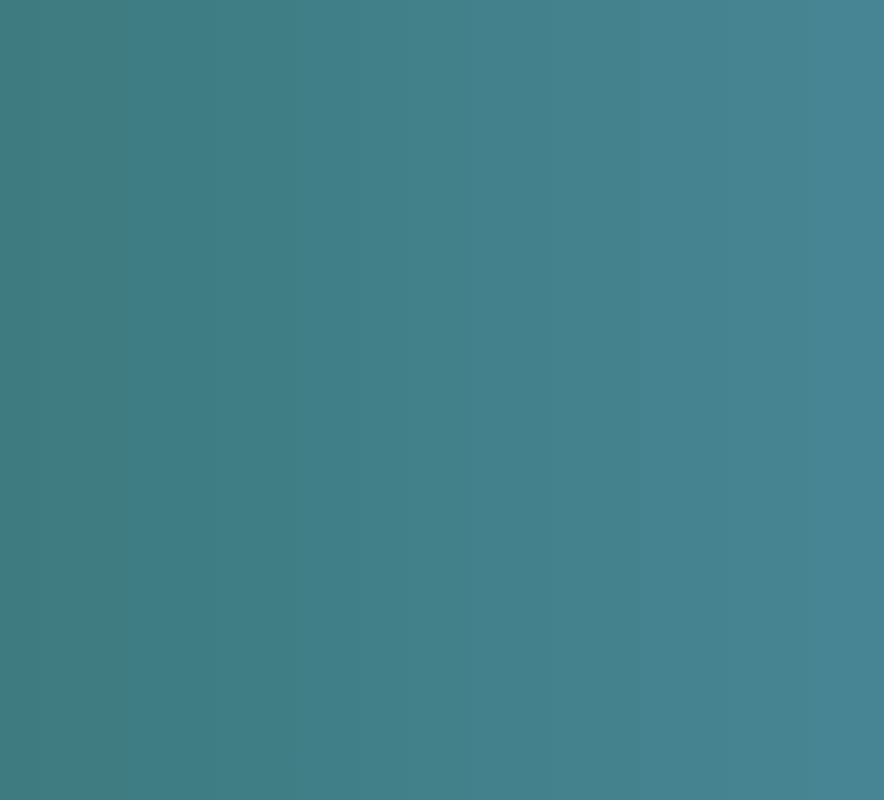
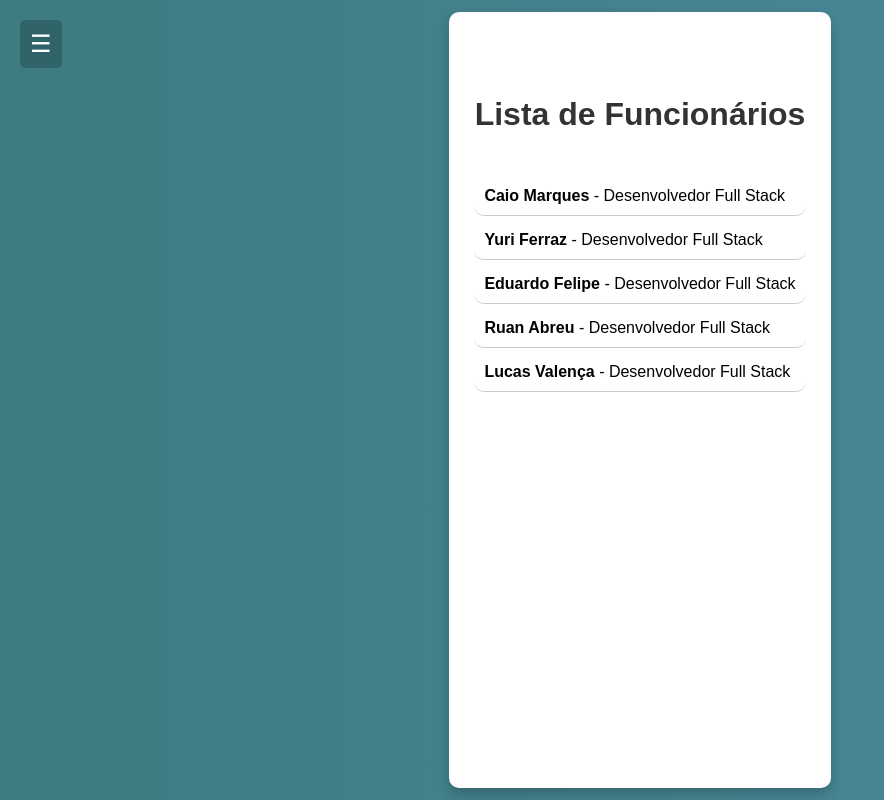
Before and after one commit to EuCaio/emi-grupo, a React (Create React App) app: page /employees in a window 1280 px wide. Before the commit this address had no page. Shown: the whole page, without its empty margins (0-884 px from the left). Built offline with nearby package versions, Linux system fonts and the light colour scheme.

Commit message:
funcionarios

```diff
--- a/src/App.css
+++ b/src/App.css
@@ -78,6 +78,7 @@ form .options label {
 form .options input {
   margin-right: 5px;
   width: 20px;
+  cursor: pointer;
 }
 
 form a {
--- a/src/App.js
+++ b/src/App.js
@@ -4,12 +4,12 @@ import './App.css';
 import Cad from './cad';
 import Dashboard from './Dashboard';
 import Geasy from './Geasy';
+import Employees from "./Employees";
 
 function Login() {
   const navigate = useNavigate();
   const [email, setEmail] = useState('');
   const [password, setPassword] = useState('');
-
 
   const handleLogin = (e) => {
     e.preventDefault();
@@ -50,7 +50,6 @@ function Login() {
             onClick={() => navigate('/cadastro')}
           >
             Registrar-se
-
           </button>
           <div className="options">
             <label>
@@ -72,6 +71,7 @@ function App() {
         <Route path="/login" element={<Login />} />
         <Route path="/cadastro" element={<Cad />} />
         <Route path="/dashboard" element={<Dashboard />} />
+        <Route path="/employees" element={<Employees />} />
       </Routes>
     </Router>
   );
--- /dev/null
+++ b/src/Calendar.css
@@ -0,0 +1,31 @@
+.calendar-container {
+    display: flex;
+    flex-direction: column;
+    align-items: center;
+    justify-content: center;
+    height: 97%;
+    background-color: white;
+    padding: 20px;
+    border-radius: 10px ;
+    box-shadow: 0px 6px 12px rgba(0, 0, 0, 0.2);
+  }
+
+  .calendar-title {
+    font-size: 24px;
+    color: #333;
+    margin-bottom: 20px;
+  }
+
+  .emi-title {
+    font-size: 24px;
+    color: #333;
+    margin-bottom: 2px;
+  }
+
+  .calendar-frame {
+    width: 90%;
+    max-width: 1000px;
+    box-shadow: 0 4px 8px rgba(0, 0, 0, 0.1);
+    border-radius: 10px;
+    overflow: hidden;
+  }
--- /dev/null
+++ b/src/Calendar.js
@@ -0,0 +1,23 @@
+import React from "react";
+import "./Calendar.css"; // Arquivo de estilização
+
+
+function Calendar() {
+  return (
+    <div className="calendar-container">
+      <h1 className="emi-title">Aproveite o E.M.I</h1>
+      <h1 className="calendar-title">Calendário</h1>
+      <div className="calendar-frame">
+        <iframe
+          src="https://calendar.google.com/calendar/embed?src=pt-br.brazilian%23holiday%40group.v.calendar.google.com"
+          style={{ border: 0, width: "400px", height: "400px" }}
+          frameBorder="0"
+          scrolling="no"
+          title="Calendário do Google"
+        ></iframe>
+      </div>
+    </div>
+  );
+}
+
+export default Calendar;
--- a/src/Dashboard.css
+++ b/src/Dashboard.css
@@ -1,143 +1,20 @@
 .dashboard-container {
   display: flex;
-    flex-direction: column;
   height: 100vh;
-    background: #3d7b80;
-    color: white;
 }
 
-  .menu-bar {
-    background: rgba(0, 0, 0, 0.5);
-    padding: 1rem 2rem;
-    box-shadow: 0px 4px 6px rgba(0, 0, 0, 0.3);
-  }
-
-  .menu-bar ul {
-    display: flex;
-    list-style: none;
-    justify-content: space-around;
-    padding: 0;
-  }
-  /* Estilos para o Dashboard */
-.dashboard-container {
-  position: relative;
-}
-
-.dashboard-content {
+.sidebar {
+  width: 250px;
+  background-color: #346e72;
+  color: #346e72;
   padding: 20px;
-}
-
-.calendar-container {
-  margin-top: 20px;
-  text-align: center;
-}
-
-.calendar {
-  width: 80%;  /* Ajuste o tamanho do calendário */
-  height: 600px;  /* Tamanho reduzido do calendário */
-  margin-left: auto;
-  margin-right: auto;
-  display: block;
-  border: none;
-}
-
-/* Estilos para o chat bot */
-.chat-container {
-  position: fixed;
-  bottom: 20px;
-  right: 20px;
-  z-index: 1000;
-}
-
-.chat-button {
-  background-color: #007bff;
-  color: white;
-  border: none;
-  border-radius: 50%;
-  padding: 15px;
-  font-size: 20px;
-  cursor: pointer;
-  display: block;
-}
-
-.chat-box {
-  display: none; /* Inicialmente escondido */
-  position: absolute;
-  bottom: 60px;
-  right: 0;
-  width: 300px;
-  border: 1px solid #ccc;
-  border-radius: 5px;
-  background-color: white;
-  box-shadow: 0px 0px 10px rgba(0, 0, 0, 0.1);
-}
-
-.chat-box .chat-header {
-  background-color: #007bff;
-  color: white;
-  padding: 10px;
-  font-weight: bold;
-  border-radius: 5px 5px 0 0;
-}
-
-.chat-box .chat-messages {
-  padding: 10px;
-  max-height: 200px;
-  overflow-y: auto;
-}
-
-.chat-box input {
-  width: 100%;
-  padding: 10px;
-  border: none;
-  border-top: 1px solid #ccc;
-  border-radius: 0 0 5px 5px;
-  box-sizing: border-box;
-}
-
-.chat-button:hover + .chat-box {
-  display: block;
-}
-
-  .menu-bar ul li a {
-    text-decoration: none;
-    color: white;
-    padding: 0.5rem 1rem;
-    transition: background 0.3s, color 0.3s;
-  }
-
-  .menu-bar ul li a:hover {
-    background: rgba(255, 255, 255, 0.2);
-    border-radius: 5px;
-    color: #fff;
+  transition: all 0.3s;
 }
 
 .dashboard-content {
   flex: 1;
   display: flex;
-    flex-direction: column;
+  align-items: center;
   justify-content: center;
-    align-items: center;
-    text-align: center;
-    padding: 2rem;
+
 }
-
-  h1 {
-    font-size: 2rem;
-    margin-bottom: 2rem;
-  }
-
-  .calendar-container {
-    width: 100%;
-    max-width: 800px;
-    background: rgba(255, 255, 255, 0.1);
-    border-radius: 10px;
-    overflow: hidden;
-    box-shadow: 0px 4px 8px rgba(0, 0, 0, 0.2);
-  }
-
-  .calendar {
-    width: 100%;
-    height: 500px;
-    border: none;
-  }
--- a/src/Dashboard.js
+++ b/src/Dashboard.js
@@ -1,43 +1,14 @@
-import React from 'react';
-import './App.css';
-import './Dashboard.css';
+import React from "react";
+import Sidebar from "./Sidebar";
+import Calendar from "./Calendar";
+import "./Dashboard.css";
 
 function Dashboard() {
   return (
     <div className="dashboard-container">
-      <header className="menu-bar">
-        <nav>
-          <ul>
-            <li><a href="#home">Início</a></li>
-            <li><a href="#calendar">Pagamentos</a></li>
-            <li><a href="#settings">Documentos</a></li>
-            <li><a href="#logout">Funcionários</a></li>
-          </ul>
-        </nav>
-      </header>
-      <main className="dashboard-content">
-        <h1>Bem-vindo a E.M.I!</h1>
-        <div className="calendar-container">
-          <iframe
-            src="https://calendar.google.com/calendar/embed?src=your_calendar_id"
-            className="calendar"
-            title="Calendário"
-          ></iframe>
-        </div>
-      </main>
-      <div className="chat-container">
-        <button className="chat-button">
-          💬
-        </button>
-        <div className="chat-box">
-          <div className="chat-header">
-            <span>Chat com o Bot</span>
-          </div>
-          <div className="chat-messages">
-            <p>Olá! Como posso te ajudar?</p>
-          </div>
-          <input type="text" placeholder="Escreva aqui..." />
-        </div>
+      <Sidebar />
+      <div className="dashboard-content">
+        <Calendar />
       </div>
     </div>
   );
--- /dev/null
+++ b/src/Employees.css
@@ -0,0 +1,35 @@
+.employees-container {
+    display: flex;
+    flex-direction: column;
+    align-items: center;
+    justify-content: flex-start;
+    height: 97%;
+    background-color: white;
+    padding: 20px;
+    border-radius: 10px;
+    box-shadow: 0px 6px 12px rgba(0, 0, 0, 0.2);
+}
+
+h1 {
+    color: #333;
+    margin-bottom: 15px;
+}
+
+.employees-list {
+    list-style: none;
+    padding: 0;
+    width: 100%;
+}
+
+.employee-item {
+    padding: 10px;
+    border-bottom: 1px solid #cccccc;
+    transition: background-color 0.3s ease;
+    cursor: pointer;
+    border-radius: 10px;
+    margin: 5px;
+}
+
+.employee-item:hover {
+    background-color: #f0f0f0;
+}
--- /dev/null
+++ b/src/Employees.js
@@ -0,0 +1,33 @@
+import React from "react";
+import Sidebar from "./Sidebar";
+import "./Employees.css"; // Arquivo de estilização
+
+function Employees() {
+  const employees = [
+    { id: 1, name: "Caio Marques", role: "Desenvolvedor Full Stack" },
+    { id: 2, name: "Yuri Ferraz", role: "Desenvolvedor Full Stack" },
+    { id: 3, name: "Eduardo Felipe", role: "Desenvolvedor Full Stack" },
+    { id: 4, name: "Ruan Abreu", role: "Desenvolvedor Full Stack" },
+    { id: 5, name: "Lucas Valença", role: "Desenvolvedor Full Stack" },
+  ];
+
+  return (
+    <div className="dashboard-container">
+      <Sidebar />
+      <div className="dashboard-content">
+        <div className="employees-container">
+          <h1>Lista de Funcionários</h1>
+          <ul className="employees-list">
+            {employees.map((employee) => (
+              <li key={employee.id} className="employee-item">
+                <strong>{employee.name}</strong> - {employee.role}
+              </li>
+            ))}
+          </ul>
+        </div>
+      </div>
+    </div>
+  );
+}
+
+export default Employees;
--- /dev/null
+++ b/src/Sidebar.css
@@ -0,0 +1,56 @@
+/* Sidebar.css */
+.sidebar {
+  position: fixed;
+  top: 0;
+  left: -250px;
+  width: 250px;
+  height: 100%;
+  background: #346e72;
+  color: white;
+  transition: left 0.3s ease-in-out;
+  padding-top: 60px;
+  z-index: 1000;
+}
+
+.sidebar.open {
+  left: 0;
+}
+
+.menu-button {
+  position: fixed;
+  top: 20px;
+  left: 20px;
+  background: #306468;
+  color: white;
+  border: none;
+  font-size: 24px;
+  cursor: pointer;
+  padding: 10px;
+  border-radius: 5px;
+}
+
+.menu-button:hover {
+  background: #306468;
+}
+
+.sidebar-menu ul {
+  list-style: none;
+  padding: 0;
+}
+
+.sidebar-menu ul li {
+  padding: 15px;
+  text-align: center;
+}
+
+.sidebar-menu ul li a {
+  color: white;
+  text-decoration: none;
+  font-size: 18px;
+}
+
+.sidebar-menu ul li a:hover {
+  background: #306468;
+  display: block;
+  border-radius: 5px;
+}
--- /dev/null
+++ b/src/Sidebar.js
@@ -0,0 +1,36 @@
+import React, { useState } from "react";
+import { Link } from "react-router-dom";
+import "./Sidebar.css";
+
+function Sidebar() {
+  const [isOpen, setIsOpen] = useState(false);
+
+  const toggleSidebar = () => {
+    setIsOpen(!isOpen);
+  };
+
+  return (
+    <div className={`sidebar ${isOpen ? "open" : ""}`}>
+      <button
+        className="menu-button"
+        onClick={toggleSidebar}
+        aria-expanded={isOpen}
+        aria-label="Abrir ou fechar o menu lateral"
+      >
+        ☰
+      </button>
+      <nav className="sidebar-menu">
+        <ul>
+          <li>
+            <Link to="/dashboard">Home</Link> {/* Agora leva ao Dashboard */}
+          </li>
+          <li>
+            <Link to="/employees">Funcionários</Link> {/* Agora leva à página de funcionários */}
+          </li>
+        </ul>
+      </nav>
+    </div>
+  );
+}
+
+export default Sidebar;
```
Also changed, not shown: package.json (+10 -3 lines), 1 other file (tests, documents, lock files or other folders). Lines whose indentation alone changed are shown as unchanged.
